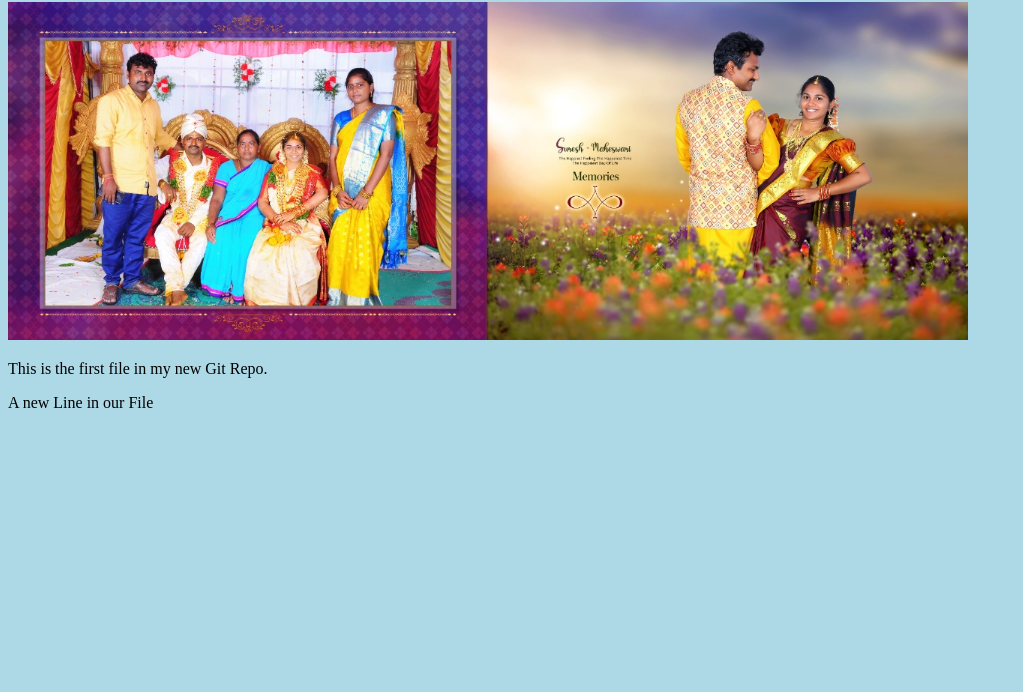
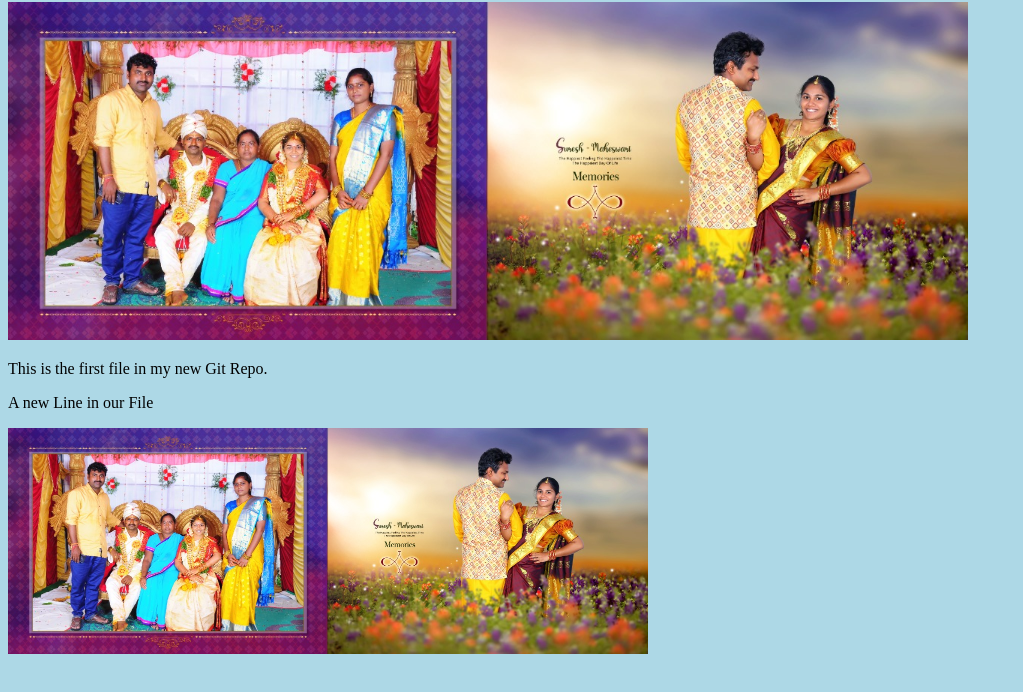
Before and after one commit to ttsb66/helllo-world, a plain HTML site: page index.html in a window 1280 px wide. Shown: the part 78-770 px from the top of the page, without its empty margins (0-1023 px from the left). Drawn offline with Linux system fonts and the light colour scheme.

Commit message:
New image Added to HelloWorld

```diff
--- a/index.html
+++ b/index.html
@@ -11,5 +11,7 @@
 style="width:100%;max-width:960px"></div>
 <p>This is the first file in my new Git Repo.</p>
 <p> A new Line in our File</p>
+<div><img src="myMrg2.jpeg" alt="Hello Git" style="width:100%;max-width:640px"></div>
+
 </body>
 </html>
```
Also changed, not shown: myMrg2.jpeg (added).
